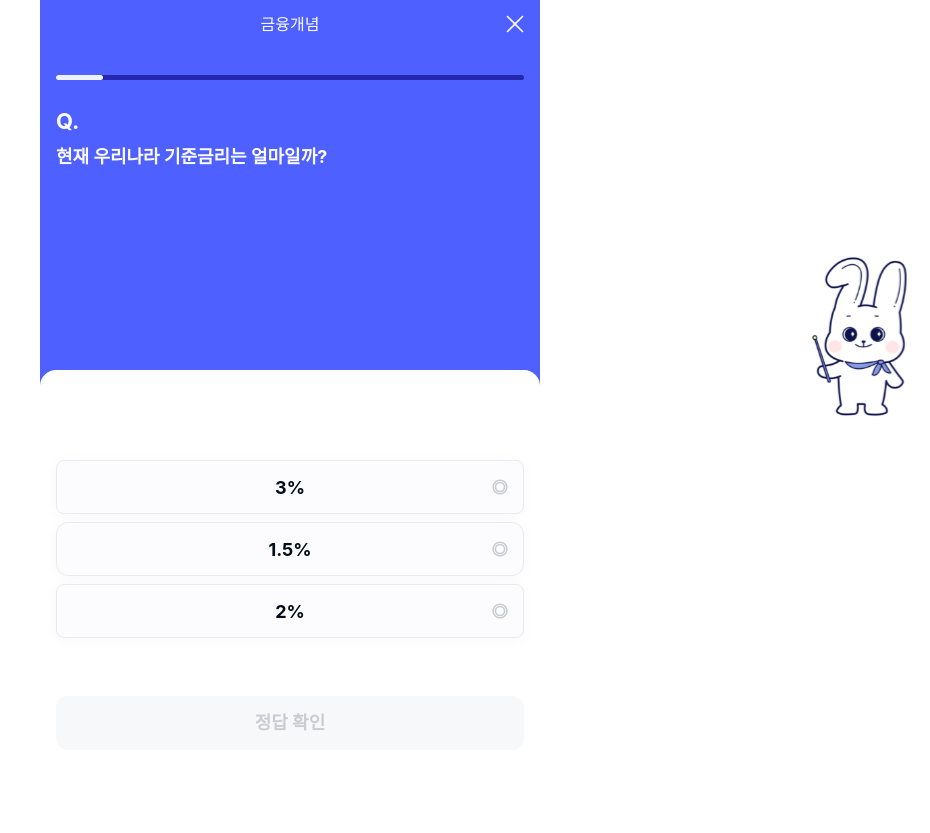
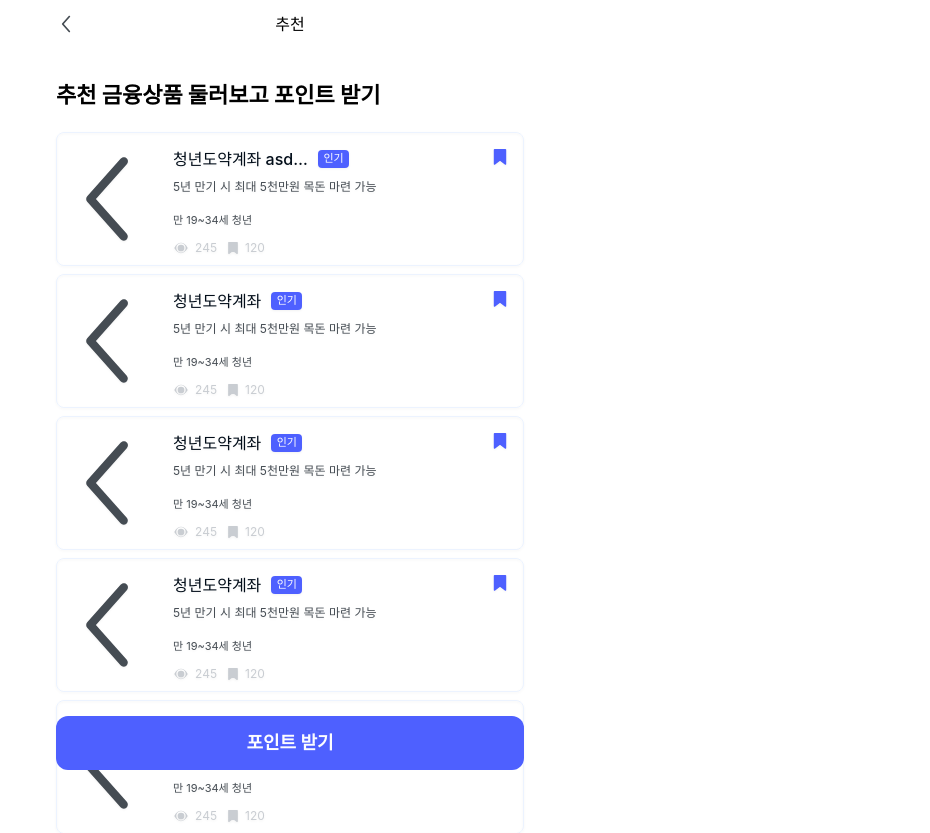
Before and after one commit to 9oormthon-univ/2024_BEOTKKOTTHON_TEAM_35_FE, a Next.js app: page /quiz/stage/recommend in a window 1280 px wide. Shown: the top 833 px of the page, without its empty margins (350-1280 px from the left). Before the commit the page ends 800 px from the top, so only its background shows below. Built offline with nearby package versions, Linux system fonts and the light colour scheme; a web font is replaced by a local one.

Commit message:
feat: 퀴즈 후 추천 팝업 페이지 생성 및 연결

```diff
--- a/src/app/(pages)/quiz/stage/[id]/page.jsx
+++ b/src/app/(pages)/quiz/stage/[id]/page.jsx
@@ -3,6 +3,9 @@
 import Image from "next/image";
 import { useRouter } from "next/navigation";
 import { useState } from "react";
+import { useRecoilState } from "recoil";
+import { currentQuizProgress } from "@/app/_state/quiz-progress";
+import { quizModal } from "@/app/_state/quiz-modal-open";
 
 import ProgressBar from "@/app/_components/quiz/ProgressBar";
 import QuizCard from "@/app/_components/quiz/QuizCard";
@@ -10,15 +13,21 @@ import Modal from "@/app/_components/common/Modal";
 
 export default function QuizID() {
   const router = useRouter();
-  const [currentQuizIndex, setCurrentQuizIndex] = useState(0); // 현재 퀴즈 인덱스 상태
+  //const [currentQuizIndex, setCurrentQuizIndex] = useState(0); // 현재 퀴즈 인덱스 상태
+  const [quizProgress, setQuizProgress] = useRecoilState(currentQuizProgress);
+  const [quizModalOpen, setQuizModalOpen] = useRecoilState(quizModal);
 
   const handleNextQuiz = () => {
-    setCurrentQuizIndex((prevIndex) => prevIndex + 1); // 다음 퀴즈 인덱스로 업데이트
+    //setCurrentQuizIndex((prevIndex) => prevIndex + 1); // 다음 퀴즈 인덱스로 업데이트
+    setQuizProgress((prevIndex) => prevIndex + 1);
   };
 
   const handlePrevQuiz = () => {
-    setCurrentQuizIndex((prevIndex) => prevIndex - 1); // 이전 퀴즈 인덱스로 업데이트
+    //setCurrentQuizIndex((prevIndex) => prevIndex - 1);
+    setQuizProgress((prevIndex) => prevIndex - 1); // 이전 퀴즈 인덱스로 업데이트
   };
+
+  console.log("Q", quizProgress);
 
   const [isOpen, setIsOpen] = useState(false);
   const open = () => {
@@ -110,7 +119,7 @@ export default function QuizID() {
         <div className="flex flex-col content-center items-center w-full max-w-[500px] h-screen bg-[#4E60FF]">
           <div className="fixed w-full max-w-[500px]  bg-[#4E60FF]">
             <div className="mt-[6px] flex w-full justify-between items-center h-[36px] px-4">
-              {currentQuizIndex > 0 ? (
+              {quizProgress > 0 ? (
                 <Image
                   src="/assets/icons/back-arrow-white.svg"
                   width={11}
@@ -134,11 +143,11 @@ export default function QuizID() {
             </div>
           </div>
           <div className="w-full mt-[75px] px-4">
-            <ProgressBar num={questions[currentQuizIndex].num} />
+            <ProgressBar num={questions[quizProgress].num} />
           </div>
           <div className="w-full max-w-[500px] mt-[25px]">
             <QuizCard
-              index={currentQuizIndex}
+              index={quizProgress}
               questions={questions}
               next={handleNextQuiz}
               open={open}
@@ -146,7 +155,7 @@ export default function QuizID() {
           </div>
         </div>
       </div>
-      {isOpen && (
+      {quizModalOpen && (
         <Modal title="포인트 받기" close={close} confirm={goToClear} />
       )}
     </div>
--- /dev/null
+++ b/src/app/(pages)/quiz/stage/recommend/page.jsx
@@ -0,0 +1,240 @@
+"use client";
+
+import { useRouter } from "next/navigation";
+import Image from "next/image";
+import Link from "next/link";
+import { Suspense } from "react"; // Suspense 추가
+import { useSearchParams } from "next/navigation";
+import { useState, useEffect } from "react";
+import { useRecoilState } from "recoil";
+import { quizModal } from "@/app/_state/quiz-modal-open";
+
+import RecommendCardFour from "@/app/_components/common/RecommendCardFour";
+import Button from "@/app/_components/common/Button";
+
+const card_data = [
+  {
+    title: "청년도약계좌 asd as dasd a",
+    desc1: "5년 만기 시 최대 5천만원 목돈 마련 가능",
+    desc2: "만 19~34세 청년",
+    type: "pop", // pop, recommend, end,
+    view: 245,
+    bookmark: 120,
+  },
+  {
+    title: "청년도약계좌",
+    desc1: "5년 만기 시 최대 5천만원 목돈 마련 가능",
+    desc2: "만 19~34세 청년",
+    type: "pop", // pop, recommend, end,
+    view: 245,
+    bookmark: 120,
+  },
+  {
+    title: "청년도약계좌",
+    desc1: "5년 만기 시 최대 5천만원 목돈 마련 가능",
+    desc2: "만 19~34세 청년",
+    type: "pop", // pop, recommend, end,
+    view: 245,
+    bookmark: 120,
+  },
+  {
+    title: "청년도약계좌",
+    desc1: "5년 만기 시 최대 5천만원 목돈 마련 가능",
+    desc2: "만 19~34세 청년",
+    type: "pop", // pop, recommend, end,
+    view: 245,
+    bookmark: 120,
+  },
+  {
+    title: "청년도약계좌",
+    desc1: "5년 만기 시 최대 5천만원 목돈 마련 가능",
+    desc2: "만 19~34세 청년",
+    type: "pop", // pop, recommend, end,
+    view: 245,
+    bookmark: 120,
+  },
+  {
+    title: "청년도약계좌",
+    desc1: "5년 만기 시 최대 5천만원 목돈 마련 가능",
+    desc2: "만 19~34세 청년",
+    type: "pop", // pop, recommend, end,
+    view: 245,
+    bookmark: 120,
+  },
+  {
+    title: "청년도약계좌",
+    desc1: "5년 만기 시 최대 5천만원 목돈 마련 가능",
+    desc2: "만 19~34세 청년",
+    type: "pop", // pop, recommend, end,
+    view: 245,
+    bookmark: 120,
+  },
+  {
+    title: "청년도약계좌",
+    desc1: "5년 만기 시 최대 5천만원 목돈 마련 가능",
+    desc2: "만 19~34세 청년",
+    type: "pop", // pop, recommend, end,
+    view: 245,
+    bookmark: 120,
+  },
+];
+
+export default function Recommend() {
+  const router = useRouter();
+  const [card, setCard] = useState();
+  const [showModal2, setShowModal2] = useState(false);
+  const [showButton, setShowButton] = useState(false);
+  const [quizModalOpen, setQuizModalOpen] = useRecoilState(quizModal);
+
+  useEffect(() => {
+    function handleScroll() {
+      // Calculate the distance to the bottom of the page
+      const scrollPosition = window.scrollY;
+      const windowHeight = window.innerHeight;
+      const documentHeight = document.documentElement.scrollHeight;
+      const bottomOffset = documentHeight - (scrollPosition + windowHeight);
+
+      // If the user has scrolled to the bottom, show the button
+      if (bottomOffset < 50) {
+        setShowButton(true);
+      } else {
+        setShowButton(false);
+      }
+    }
+
+    // Attach the scroll event listener
+    window.addEventListener("scroll", handleScroll);
+
+    // Detach the event listener when component unmounts
+    return () => {
+      window.removeEventListener("scroll", handleScroll);
+    };
+  }, []);
+
+  const handleButton = () => {
+    setQuizModalOpen(true);
+    router.back();
+  };
+
+  return (
+    <div className="flex flex-col content-center items-center w-full h-full">
+      <div className="flex flex-col content-center items-center w-full max-w-[500px] h-screen bg-[#fff]">
+        <div className="z-10 top-0 fixed w-full max-w-[500px] bg-[#fff]">
+          <div className="z-10 mt-[6px] flex w-full justify-between items-center h-[36px] px-4 bg-[#fff]">
+            <Image
+              src="/assets/icons/back-arrow.svg"
+              width={20}
+              height={20}
+              alt="back"
+              onClick={() => router.back()}
+            />
+            <div className="text-[16px] text-[#000]">추천</div>
+            <div className="size-[20px]" />
+          </div>
+        </div>
+        <div className="z-1 w-full max-w-[500px] pb-[93px]">
+          <div className="w-full mt-[79px] px-4 text-[22px] font-bold">
+            추천 금융상품 둘러보고 포인트 받기
+          </div>
+          <div class="w-full mt-[20px] flex flex-col px-4 gap-y-2">
+            {card_data.map((data, index) => (
+              <RecommendCardFour
+                key={index}
+                data={data}
+                onClick={() => {
+                  setShowModal2(true);
+                  setCard(data);
+                }}
+              />
+            ))}
+          </div>
+        </div>
+        <div className="z-10 bottom-[30px] fixed w-full max-w-[500px] px-4">
+          {showButton && <Button text="포인트 받기" onClick={handleButton} />}
+        </div>
+      </div>
+      {showModal2 ? (
+        <div class="w-full max-w-[500px] h-screen bg-[#020D1980] bg-opacity-50 fixed top-0 z-40">
+          <div class="flex items-end h-full">
+            <div class="w-full bg-white rounded-t-[20px] shadow">
+              <div class="flex flex-col">
+                <div class="flex flex-row justify-between w-full p-4">
+                  <div class="w-[20px]"></div>
+                  <p>img</p>
+
+                  <button
+                    type="button"
+                    onClick={() => {
+                      setShowModal2(false);
+                    }}
+                    class="text-gray-400 bg-transparent hover:bg-gray-200 hover:text-gray-900 rounded-lg text-sm p-1.5 items-center"
+                  >
+                    <svg
+                      aria-hidden="true"
+                      class="w-5 h-5"
+                      fill="currentColor"
+                      viewBox="0 0 20 20"
+                      xmlns="http://www.w3.org/2000/svg"
+                    >
+                      <path
+                        fill-rule="evenodd"
+                        d="M4.293 4.293a1 1 0 011.414 0L10 8.586l4.293-4.293a1 1 0 111.414 1.414L11.414 10l4.293 4.293a1 1 0 01-1.414 1.414L10 11.414l-4.293 4.293a1 1 0 01-1.414-1.414L8.586 10 4.293 5.707a1 1 0 010-1.414z"
+                        clip-rule="evenodd"
+                      ></path>
+                    </svg>
+                    <span class="sr-only">close</span>
+                  </button>
+                </div>
+
+                <div class="mx-4">
+                  <p class="font-bold text-[22px] text-[#020D19]">
+                    {card.title}
+                  </p>
+
+                  <div class="flex justify-between mt-[17px]">
+                    <p class="text-sm text-[#020D19]">토스뱅크</p>
+                    <p class="text-sm text-[#9EA4AA]">2024.03.01</p>
+                  </div>
+
+                  <div class="w-full mt-5 border-b border-[#E8EBED]"></div>
+
+                  <div class="flex justify-between mt-[17px]">
+                    <p class="text-sm text-[#72787F] font-medium">신청마감일</p>
+                    <p class="text-sm text-[#020D19] font-medium">2024.04.01</p>
+                  </div>
+
+                  <div class="w-full mt-5 border-b border-[#E8EBED]"></div>
+
+                  <p class="text-[#2528AE] font-bold mt-[14px]">상세정보</p>
+                  <p class="text-[#020D19] text-sm mt-4 mb-[47px]">
+                    {card.desc1}
+                  </p>
+                </div>
+
+                <div class="flex w-full h-20 border-t-[0.3px] border-[#9CB6FF]">
+                  <div class="flex flex-col mt-2 items-center ml-4 text-center">
+                    <p>img</p>
+                    <p class="w-[30px] text-[#4E60FF] text-[11px]">스크랩</p>
+                  </div>
+
+                  <div class="h-[37px] mt-2 mx-4 border-r-[0.5px] border-[#E8EBED]"></div>
+
+                  <div class="flex flex-col mt-2 items-center text-center">
+                    <p>img</p>
+                    <p class="w-[30px] text-[#4E60FF] text-[11px]">공유</p>
+                  </div>
+
+                  <div class="flex justify-center items-center w-full h-12 mt-2 ml-[26px] mr-4 bg-[#4E60FF] rounded-lg">
+                    <p class="text-[#FCFCFF] font-semibold text-sm">
+                      홈페이지 바로가기
+                    </p>
+                  </div>
+                </div>
+              </div>
+            </div>
+          </div>
+        </div>
+      ) : null}
+    </div>
+  );
+}
--- a/src/app/_components/common/Modal.jsx
+++ b/src/app/_components/common/Modal.jsx
@@ -1,13 +1,35 @@
 import React from "react";
 import { useState } from "react";
+import { useRouter } from "next/navigation";
+import { useRecoilState } from "recoil";
+import { currentQuizProgress } from "@/app/_state/quiz-progress";
+import { quizModal } from "@/app/_state/quiz-modal-open";
+
 import Link from "next/link";
 import Image from "next/image";
 
 const Modal = ({ title, close, confirm }) => {
+  const router = useRouter();
   const [index, setIndex] = useState(0);
+  const [quizProgress, setQuizProgress] = useRecoilState(currentQuizProgress);
+  const [quizModalOpen, setQuizModalOpen] = useRecoilState(quizModal);
 
   const handleNext = () => {
     setIndex((prevIndex) => prevIndex + 1); // 이전 퀴즈 인덱스로 업데이트
+  };
+
+  const goToHome = () => {
+    setQuizProgress(0);
+    setQuizModalOpen(false);
+    router.push("/quiz");
+    close;
+  };
+  const goToMyPage = () => {
+    setQuizProgress(0);
+    setQuizModalOpen(false);
+    router.push("/mypage/point");
+    confirm && confirm();
+    close && close();
   };
 
   const contents = [
@@ -62,26 +84,23 @@ const Modal = ({ title, close, confirm }) => {
                 alt="present"
                 onClick={handleNext}
               />
-              <div className="w-full flex bottom-0 justify-center gap-2">
-                <Link href="/quiz">
+              <div className="w-full p-[0] flex bottom-0 justify-center gap-2">
+                <div className="w-full">
                   <button
                     className="flex justify-center items-center w-full h-[44px] px-[16px] rounded-lg border border-[#4E60FF] text-[#4E60FF] text-[14px] font-semibold"
-                    onClick={close}
+                    onClick={goToHome}
                   >
                     퀴즈 홈으로
                   </button>
-                </Link>
-                <Link href="/mypage">
+                </div>
+                <div className="w-full">
                   <button
                     className="flex justify-center items-center w-full h-[44px] px-[16px] rounded-lg bg-[#4E60FF] text-[#FCFCFF] text-[14px] font-semibold"
-                    onClick={() => {
-                      confirm && confirm();
-                      close && close();
-                    }}
+                    onClick={goToMyPage}
                   >
                     포인트 사용하기
                   </button>
-                </Link>
+                </div>
               </div>
             </div>
           )}
--- a/src/app/_components/quiz/QuizCard.jsx
+++ b/src/app/_components/quiz/QuizCard.jsx
@@ -106,7 +106,10 @@ const QuizCard = ({ index, questions, next, open }) => {
           </div>
           <div className=" w-full max-w-[500px] mb-[50px]">
             {index == 9 ? (
-              <Button text="완료" onClick={open} />
+              // <Button text="완료" onClick={open} />
+              <Link href="/quiz/stage/recommend">
+                <Button text="완료" />
+              </Link>
             ) : showNextButton ? (
               <Button text="다음 문제" onClick={handleNextQuestion} />
             ) : selectedValue ? (
--- a/src/app/_components/quiz/ReviewTabContent.jsx
+++ b/src/app/_components/quiz/ReviewTabContent.jsx
@@ -11,8 +11,6 @@ import CategoryGrid from "./CategoryGrid";
 const ReviewTabContent = () => {
   const [answer, setAnswer] = useState(false); // 정답인지 아닌지 판별하는 변수
   const [last, setLast] = useRecoilState(answerStep);
-
-  console.log("last", last);
 
   // 3개 중 하나만 선택 가능
   const [selectedValue, setSelectedValue] = useState(null);
```
